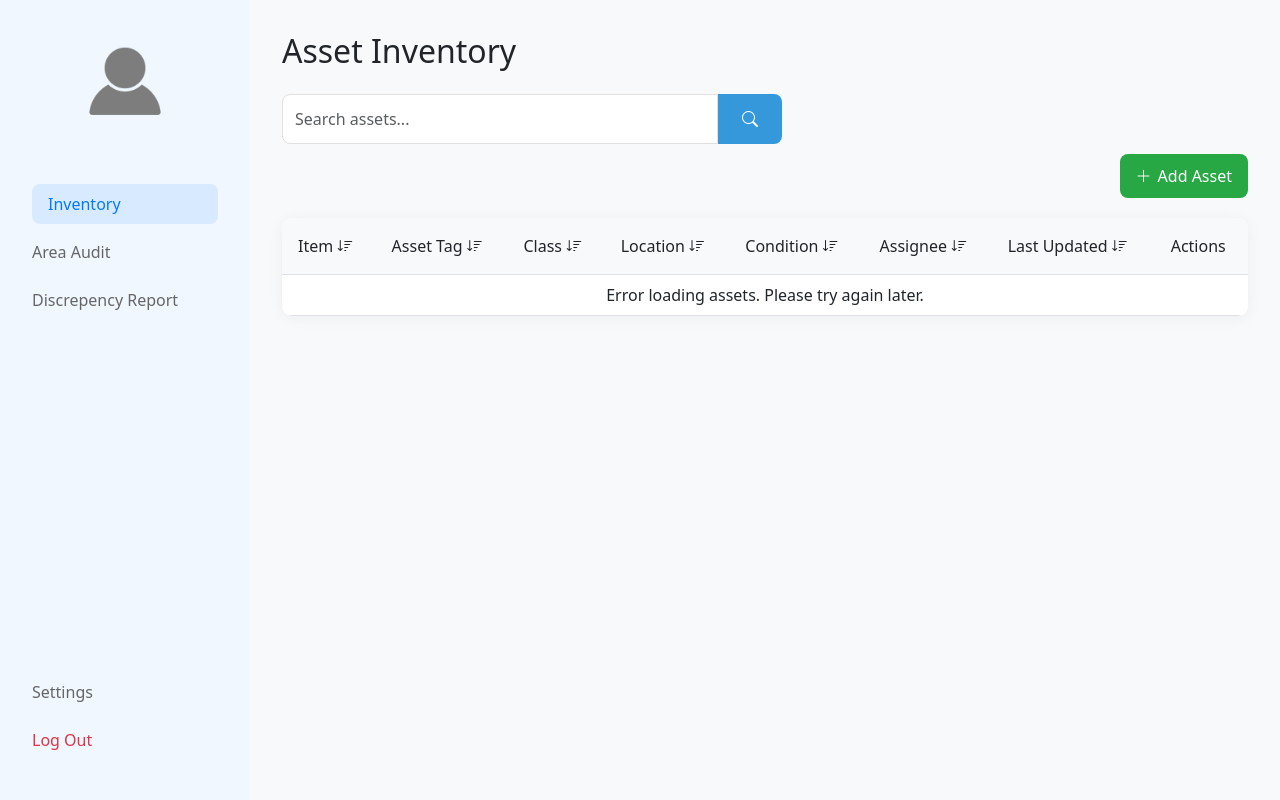
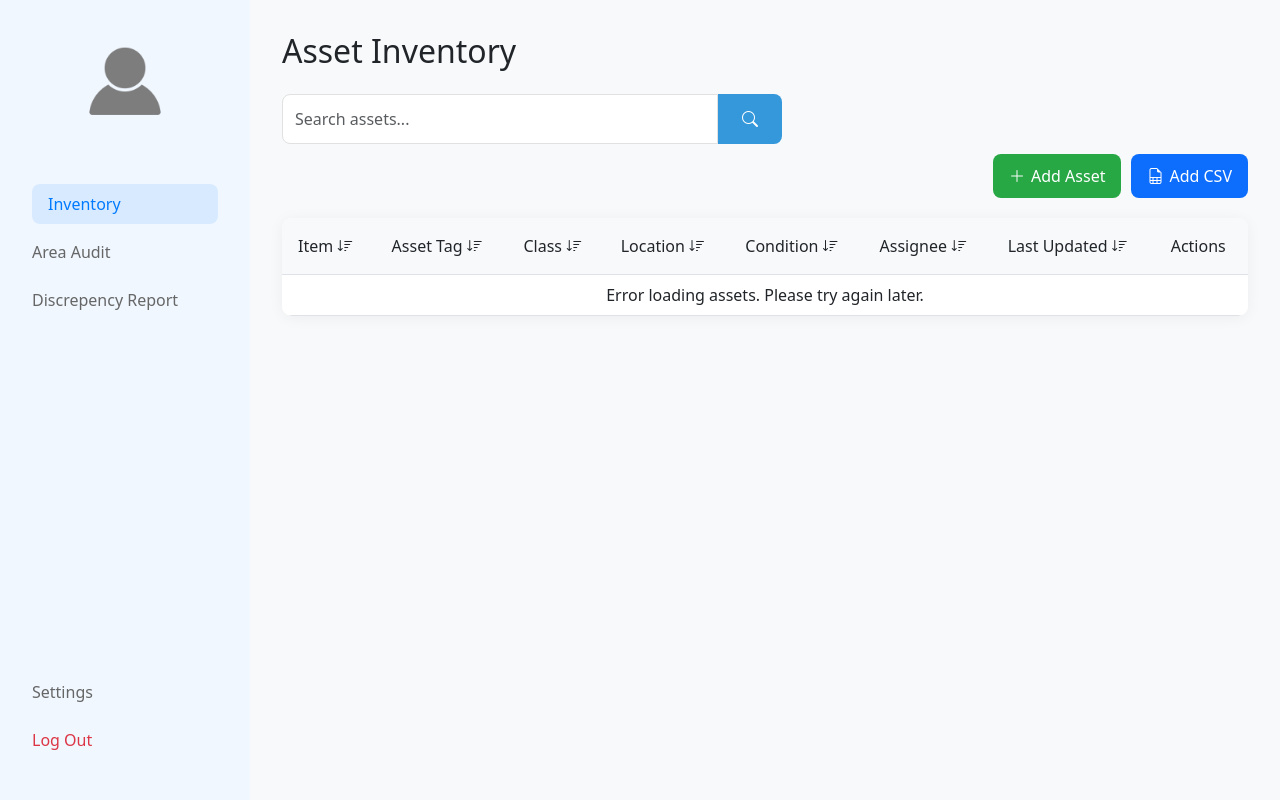
Before and after one commit to uwidcit/flaskmvc, a Flask app: template App/templates/inventory.html in a window 1280 px wide. Run offline with Flask 3, Linux system fonts and the light colour scheme; the template is opened without the code that fills it, so the values that code supplies are empty.

Commit message:
create button design for upload csv

```diff
--- a/App/templates/inventory.html
+++ b/App/templates/inventory.html
@@ -58,6 +58,29 @@
             background-color: #218838;
             color: white;
         }
+
+        .action-container {
+            margin-left: auto; /* Force to right */
+            display: flex;
+            gap: 10px; /* Adds space between buttons */
+        }
+
+        .add-csv-btn {
+            background-color: var(--primary-color, #0d6efd); /* Uses bootstrap primary color as fallback */
+            color: white;
+            border: none;
+            border-radius: 8px;
+            padding: 10px 16px;
+            text-decoration: none;
+            display: flex;
+            align-items: center;
+            gap: 6px;
+        }
+
+        .add-csv-btn:hover {
+            background-color: #0a58ca; /* Slightly darker blue on hover */
+            color: white;
+        }
     </style>
 </head>
 <body>
@@ -94,6 +117,9 @@
                 <a href="/add-asset" class="add-asset-btn">
                     <i class="bi bi-plus-lg"></i> Add Asset
                 </a>
+                <a href="/upload-csv" class="add-csv-btn">
+                    <i class="bi bi-file-earmark-spreadsheet"></i> Add CSV
+                </a>
             </div>
         </div>
 
```
